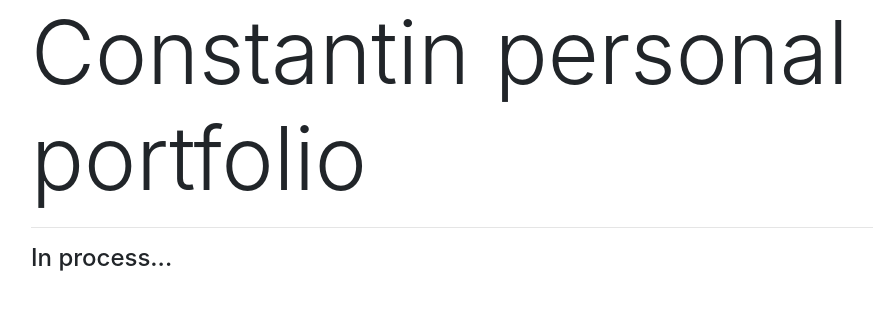
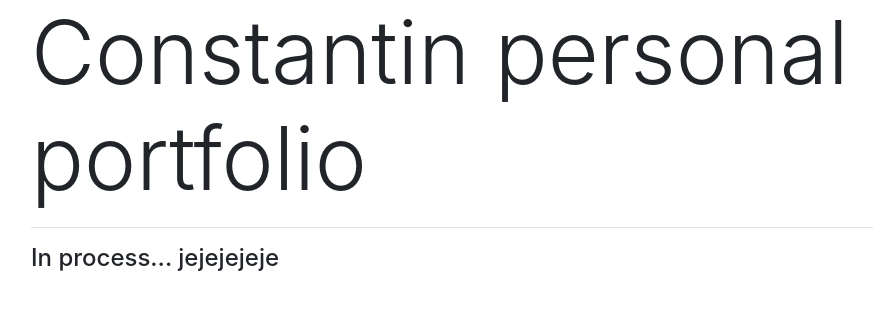
Before and after one commit to DevCostin/DevCostin.github.io, a plain HTML site: page index.html in a window 1280 px wide. Shown: the whole page, without its empty margins (54-927 px from the left). Drawn offline with nearby package versions, Linux system fonts and the light colour scheme.

Commit message:
Update index.html

```diff
--- a/index.html
+++ b/index.html
@@ -13,7 +13,7 @@
       <div class="container">
         <h1 class="display-2">Constantin personal portfolio</h1>
         <hr/>
-        <h4>In process...</h4>
+        <h4>In process... jejejejeje</h4>
       </div>
 
 
```
